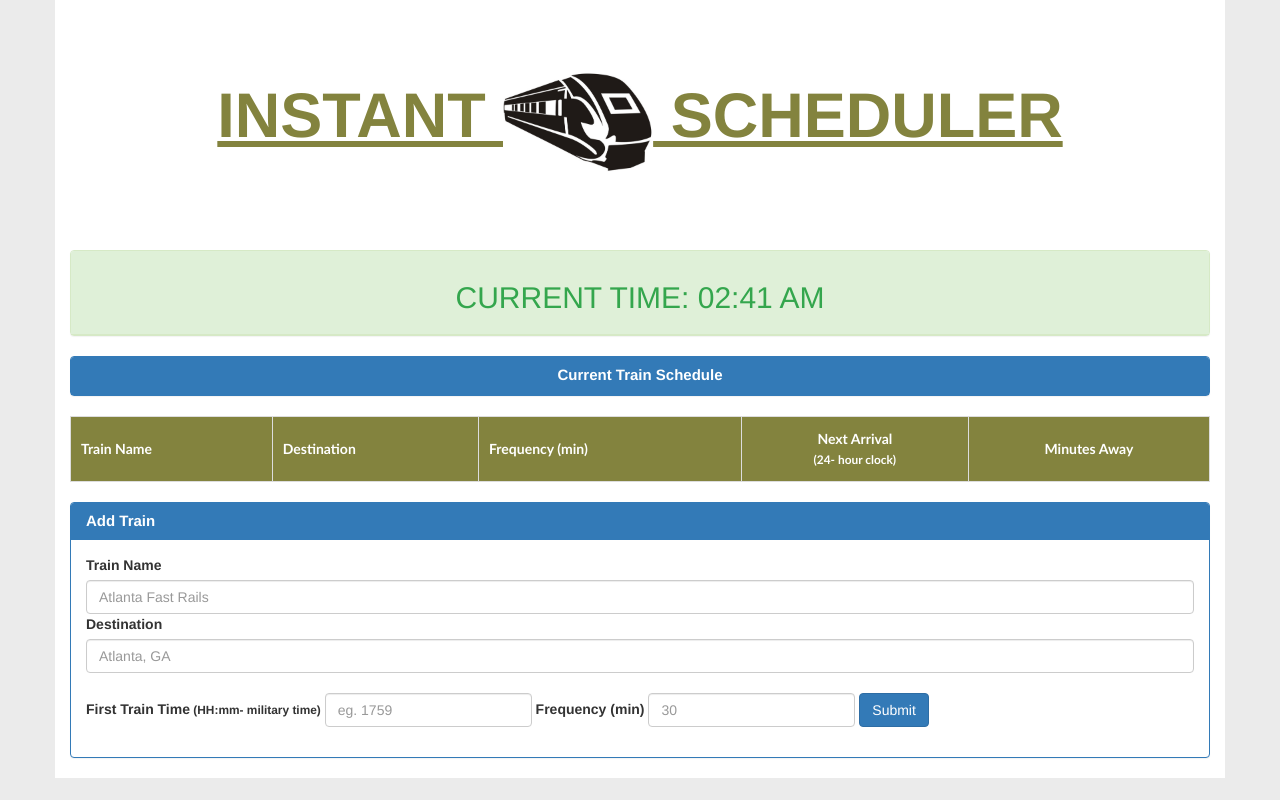
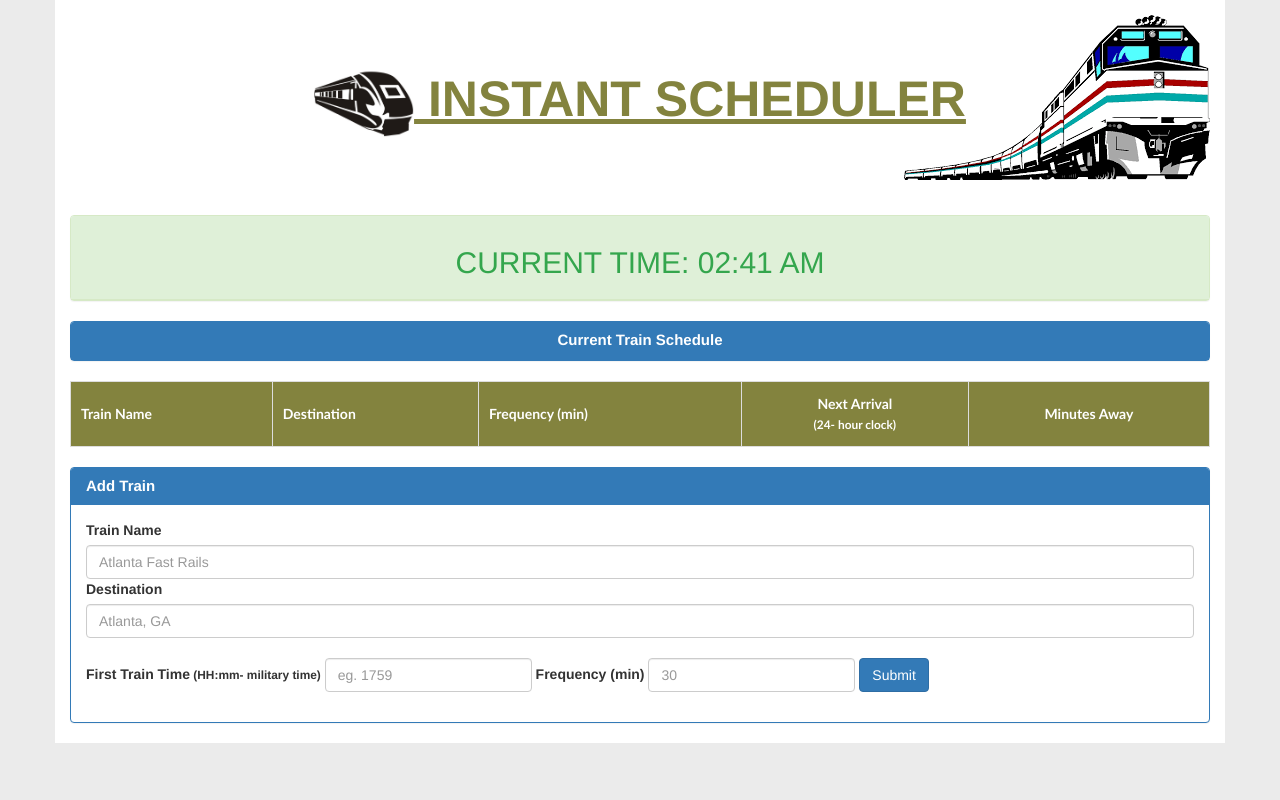
Before and after one commit to Dennis-The14th-web/Train-Scheduler, a plain HTML site: page index.html in a window 1280 px wide. Drawn offline with nearby package versions, Linux system fonts and the light colour scheme; no server answers.

Commit message:
updated scripts,style and html with more details

```diff
--- a/assets/css/style.css
+++ b/assets/css/style.css
@@ -1,7 +1,10 @@
 .jumbotron {
     text-align: center;
-    background: #ffffff;
-    margin-top: 0;
+    background: url(../images/train\ image.png);
+    height: 100%;
+    background-position: right;
+    background-repeat: no-repeat;
+    background-size: auto;
     margin-bottom: 20px;
 }
 
@@ -16,13 +19,14 @@ body{
 }
 
 .jumbotron h1{
-    color:#83833e;
+    color: #83833e;
     font-weight: bolder;
+    font-size: 50px;
     text-decoration: underline;
 }
 
 .logo{
-    width: 150px;
+    width: 100px;
 }
 
 .panel-title{
--- a/assets/javascript/app.js
+++ b/assets/javascript/app.js
@@ -24,7 +24,7 @@ $("#addTrainButton").on("click", function() {
     var destination = $("#destinationInput").val().trim();
     var firstTrain = moment($("#firstTrainInput").val().trim(), "HH:mm").subtract(10, "years").format("x");
     var frequency = $("#frequencyInput").val().trim();
-
+    console.log(firstTrain);
     // Creates local "temporary" object for holding train data
     var newTrain = {
         name: trainName,
--- a/index.html
+++ b/index.html
@@ -12,7 +12,7 @@
 
     <div class="container">
         <div class="jumbotron">
-            <h1 class="text-center">INSTANT <img class="logo" src="./assets/images/train main logo.PNG"> SCHEDULER</h1>
+            <h1 class="text-center"><img class="logo" src="./assets/images/train main logo.PNG"> INSTANT SCHEDULER</h1>
         </div>
 
         <div class="panel panel-success">
```
Also changed, not shown: assets/images/train image.png (added), 1 other file.
